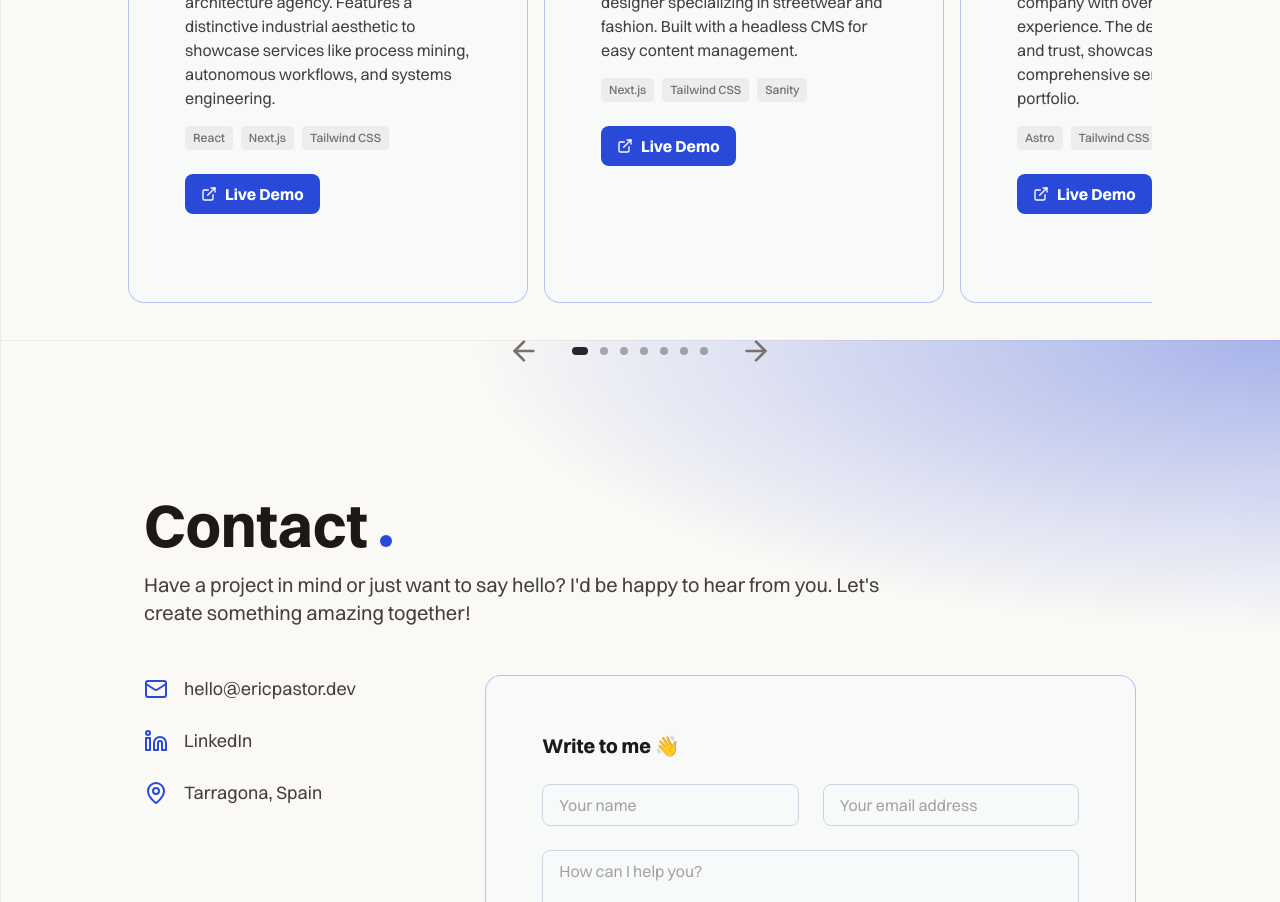
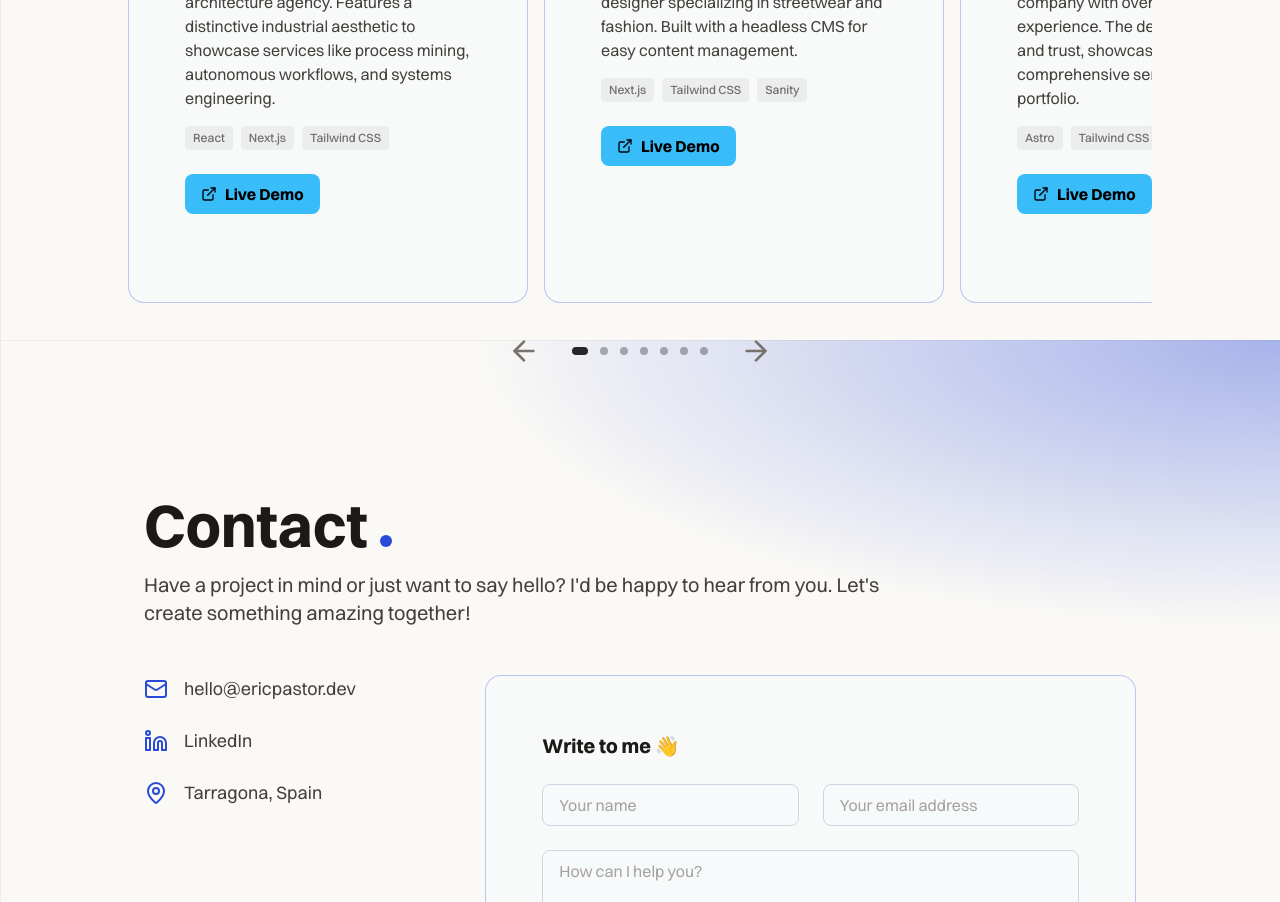
Before and after one commit to ericpastorm/mi-portfolio, a Next.js app: page /en in a window 1280 px wide. Shown: the part 2060-2962 px from the top of the page. Built offline with nearby package versions, Linux system fonts and the light colour scheme; no server answers.

Commit message:
Fixed some issues

```diff
--- a/components/ProjectCard.tsx
+++ b/components/ProjectCard.tsx
@@ -26,7 +26,7 @@ export function ProjectCard({ project, labels }: { project: ProjectItem; labels:
         </div>
         <div className="flex items-center gap-4">
           {project.demoUrl && (
-            <a href={project.demoUrl} target="_blank" className="flex items-center gap-2 px-4 py-2 rounded-lg font-bold transition-colors bg-[rgb(var(--accent))] hover:bg-[rgb(var(--accent))]/90 text-primary-foreground dark:text-black text-white">
+            <a href={project.demoUrl} target="_blank" className="flex items-center gap-2 px-4 py-2 rounded-lg text-black font-bold bg-[rgb(56,189,248)] hover:bg-[rgba(19, 101, 136, 1)]/90 transition-colors">
               <ExternalLink className="h-4 w-4" />
               {labels.liveDemo}
             </a>
```
